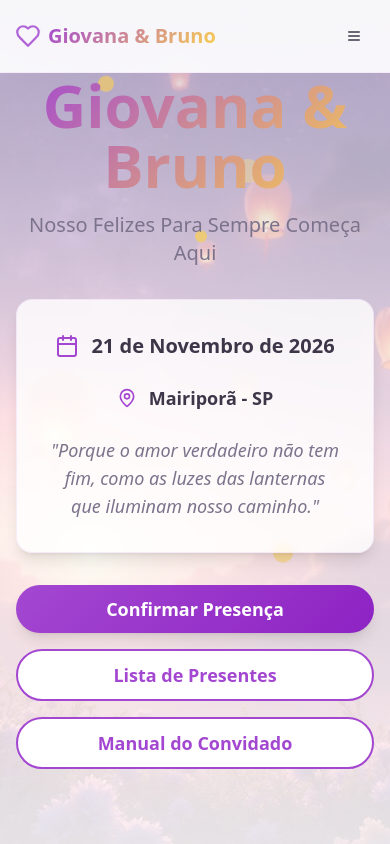
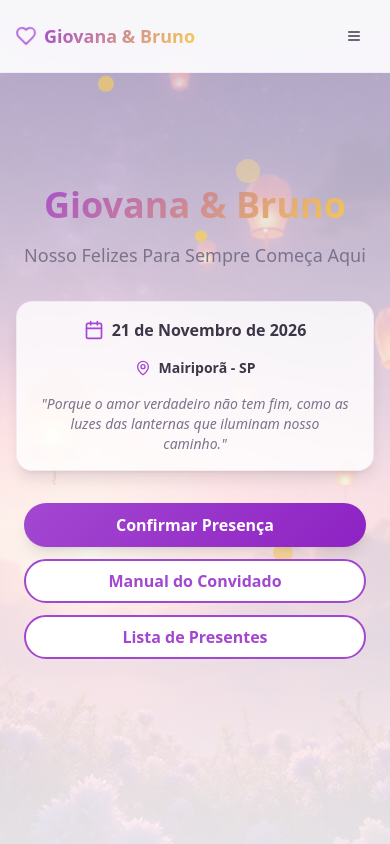
Before and after one commit to livia-pessoal/fairytale-rsvp-site, a React (Vite) app: page / in a window 390 px wide. Shown: the top 844 px of the page. Built offline with nearby package versions, Linux system fonts and the light colour scheme.

Commit message:
Mensagem do commit

```diff
--- a/src/components/GuestManual.tsx
+++ b/src/components/GuestManual.tsx
@@ -2,7 +2,7 @@ import { Card, CardContent, CardDescription, CardHeader, CardTitle } from "@/com
 
 const GuestManual = () => {
   return (
-    <Card className="shadow-2xl border-2 border-lavender/30 bg-white/95 backdrop-blur-sm mt-8">
+    <Card id="guest-manual" className="shadow-2xl border-2 border-lavender/30 bg-white/95 backdrop-blur-sm mt-8">
       <CardHeader className="text-center pb-6">
         <CardTitle className="text-2xl font-bold text-primary">Dicas para o Nosso Grande Dia</CardTitle>
         <CardDescription>
--- a/src/components/Header.tsx
+++ b/src/components/Header.tsx
@@ -17,17 +17,17 @@ const Header = () => {
         <div className="flex items-center justify-between">
           {/* Logo/Names */}
           <div className="flex items-center space-x-2">
-            <Heart className="h-6 w-6 text-primary sparkle-animation" />
-            <span className="text-xl font-bold text-gradient">Giovana & Bruno</span>
+            <Heart className="h-5 w-5 sm:h-6 sm:w-6 text-primary sparkle-animation" />
+            <span className="text-lg sm:text-xl font-bold text-gradient">Giovana & Bruno</span>
           </div>
 
           {/* Desktop Navigation */}
-          <nav className="hidden md:flex items-center space-x-8">
+          <nav className="hidden md:flex items-center space-x-6 lg:space-x-8">
             {navItems.map((item) => (
               <a
                 key={item.label}
                 href={item.href}
-                className="text-foreground hover:text-primary transition-colors duration-300 font-medium"
+                className="text-sm lg:text-base text-foreground hover:text-primary transition-colors duration-300 font-medium whitespace-nowrap"
               >
                 {item.label}
               </a>
@@ -53,7 +53,7 @@ const Header = () => {
                 <a
                   key={item.label}
                   href={item.href}
-                  className="text-foreground hover:text-primary transition-colors duration-300 font-medium"
+                  className="text-base text-foreground hover:text-primary transition-colors duration-300 font-medium text-center py-2"
                   onClick={() => setIsMenuOpen(false)}
                 >
                   {item.label}
--- a/src/components/HeroSection.tsx
+++ b/src/components/HeroSection.tsx
@@ -26,36 +26,36 @@ const HeroSection = () => {
       {/* Main Content */}
       <div className="relative z-10 text-center px-4 max-w-4xl mx-auto">
         <div className="mb-8">
-          <h1 className="text-6xl md:text-8xl font-bold text-gradient mb-4">
+          <h1 className="text-4xl sm:text-6xl md:text-8xl font-bold text-gradient mb-4">
             Giovana <span className="text-golden">&</span> Bruno
           </h1>
-          <p className="text-xl md:text-2xl text-muted-foreground mb-6">
+          <p className="text-lg sm:text-xl md:text-2xl text-muted-foreground mb-6 px-2">
             Nosso Felizes Para Sempre Começa Aqui
           </p>
         </div>
 
         {/* Wedding Date & Venue */}
-        <div className="bg-white/80 backdrop-blur-sm rounded-2xl p-8 mb-8 shadow-lg border border-lavender/30">
-          <div className="flex flex-col md:flex-row items-center justify-center gap-6 mb-6">
-            <div className="flex items-center gap-3">
-              <Calendar className="h-6 w-6 text-primary" />
-              <span className="text-xl font-semibold">21 de Novembro de 2026</span>
+        <div className="bg-white/80 backdrop-blur-sm rounded-2xl p-4 sm:p-6 md:p-8 mb-8 shadow-lg border border-lavender/30">
+          <div className="flex flex-col md:flex-row items-center justify-center gap-4 md:gap-6 mb-4 md:mb-6">
+            <div className="flex items-center gap-2 sm:gap-3">
+              <Calendar className="h-5 w-5 sm:h-6 sm:w-6 text-primary flex-shrink-0" />
+              <span className="text-base sm:text-lg md:text-xl font-semibold text-center">21 de Novembro de 2026</span>
             </div>
-            <div className="flex items-center gap-3">
-              <MapPin className="h-5 w-5 text-primary" />
-<span className="text-lg font-semibold">Mairiporã - SP</span>
+            <div className="flex items-center gap-2 sm:gap-3">
+              <MapPin className="h-4 w-4 sm:h-5 sm:w-5 text-primary flex-shrink-0" />
+              <span className="text-sm sm:text-base md:text-lg font-semibold">Mairiporã - SP</span>
             </div>
           </div>
 
-          <p className="text-lg text-muted-foreground italic">
+          <p className="text-sm sm:text-base md:text-lg text-muted-foreground italic px-2">
             "Porque o amor verdadeiro não tem fim, como as luzes das lanternas que iluminam nosso caminho."
           </p>
         </div>
 
-        <div className="flex flex-col sm:flex-row gap-4 justify-center flex-wrap">
+        <div className="flex flex-col sm:flex-row gap-3 sm:gap-4 justify-center flex-wrap px-2">
           <Button
             size="lg"
-            className="gradient-primary hover:scale-105 transition-all duration-300 px-8 py-6 text-lg font-semibold rounded-full shadow-lg"
+            className="gradient-primary hover:scale-105 transition-all duration-300 px-6 sm:px-8 py-4 sm:py-6 text-base sm:text-lg font-semibold rounded-full shadow-lg w-full sm:w-auto"
             onClick={() => document.getElementById('rsvp')?.scrollIntoView({ behavior: 'smooth' })}
           >
             Confirmar Presença
@@ -63,18 +63,18 @@ const HeroSection = () => {
           <Button
             variant="outline"
             size="lg"
-            className="border-2 border-primary text-primary hover:bg-primary hover:text-primary-foreground px-8 py-6 text-lg font-semibold rounded-full transition-all duration-300"
-            onClick={() => document.getElementById('gifts')?.scrollIntoView({ behavior: 'smooth' })}
+            className="border-2 border-primary text-primary hover:bg-primary hover:text-primary-foreground px-6 sm:px-8 py-4 sm:py-6 text-base sm:text-lg font-semibold rounded-full transition-all duration-300 w-full sm:w-auto"
+            onClick={() => document.getElementById('guest-manual')?.scrollIntoView({ behavior: 'smooth' })}
           >
-            Lista de Presentes
+            Manual do Convidado
           </Button>
           <Button
             variant="outline"
             size="lg"
-            className="border-2 border-primary text-primary hover:bg-primary hover:text-primary-foreground px-8 py-6 text-lg font-semibold rounded-full transition-all duration-300"
-            onClick={() => document.getElementById('guest-manual')?.scrollIntoView({ behavior: 'smooth' })}
+            className="border-2 border-primary text-primary hover:bg-primary hover:text-primary-foreground px-6 sm:px-8 py-4 sm:py-6 text-base sm:text-lg font-semibold rounded-full transition-all duration-300 w-full sm:w-auto"
+            onClick={() => document.getElementById('gifts')?.scrollIntoView({ behavior: 'smooth' })}
           >
-            Manual do Convidado
+            Lista de Presentes
           </Button>
         </div>
       </div>
--- a/src/components/RSVPSection.tsx
+++ b/src/components/RSVPSection.tsx
@@ -27,7 +27,8 @@ const FAMILIES = [
   { name: "Família Tia Elisangela", members: ["Tia Elisangela", "Mauro", "Paulinho", "Mariana", "Pedro", "Sarah"] },
   { name: "Família Elaine", members: ["Elaine", "Maurício", "Matheus"] },
   { name: "Família Tauane", members: ["Tauane", "Oswaldo", "Marcos", "Eliane", "Mariana"] },
-  { name: "Família Diana", members: ["Diana", "Paulo", "João", "Beatriz", "Gustavo", "Luana"] },
+  { name: "Família Diana", members: ["Diana", "Paulo", "João", "Beatriz", "Gustavo"] },
+  { name: "Família Luana", members: ["Leonardo", "Kelli", "Luana", "Laura"] },
   { name: "Família Tia Eliana", members: ["Eliana", "Reginaldo", "Guilherme"] },
   { name: "Família Luiz Gustavo", members: ["Luiz Gustavo", "Sergio", "Cida", "Paloma", "Leonardo", "Margareth"] },
   { name: "Família Silvania", members: ["Silvania", "Rivia", "Douglas", "Thalys", "Bianca", "Pedro"] },
```
Also changed, not shown: src/components/Footer.tsx (+23 -34 lines).
